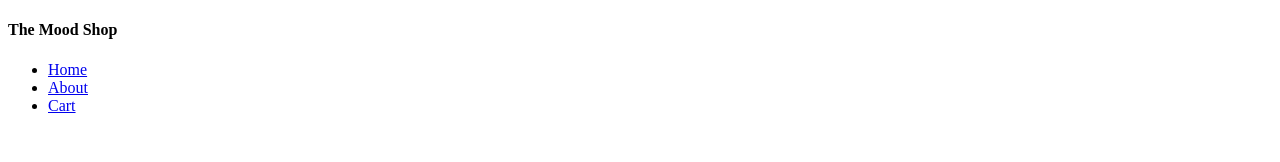
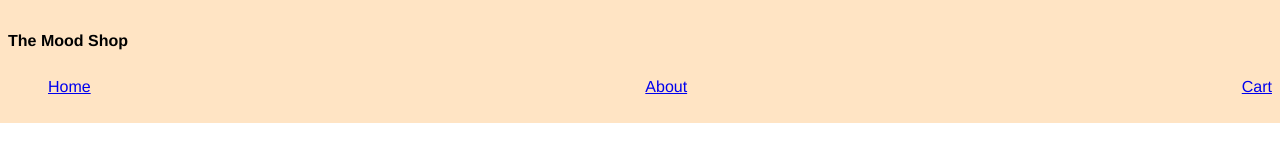
Before and after one commit to stanleychow/mood-shop, a plain HTML site: page index.html in a window 1280 px wide. Drawn offline with Linux system fonts and the light colour scheme.

Commit message:
styled the header and the navbar

```diff
--- a/index.html
+++ b/index.html
@@ -2,6 +2,7 @@
 <html>
     <head>
         <title></title>
+        <link rel='stylesheet' href='./resources/css/styles.css'>
     </head>
     <body>
     <header class='page-header'>
--- /dev/null
+++ b/resources/css/styles.css
@@ -0,0 +1,26 @@
+body{
+    font-family: Helvetica;
+    font-size: 16px;
+    line-height: 1.5;
+    margin: 0;
+}
+
+.page-header{
+    display: flex;
+    flex-direction: row;
+    justify-content: space-between;
+    background-color: bisque;
+}
+
+.page-header ul{
+    display: flex;
+    flex-direction: row;
+    justify-content: space-between;
+    list-style: none;
+}
+
+.page-header {
+    display: block;
+    padding: 0.5em;
+    text-decoration: none;
+}
```
